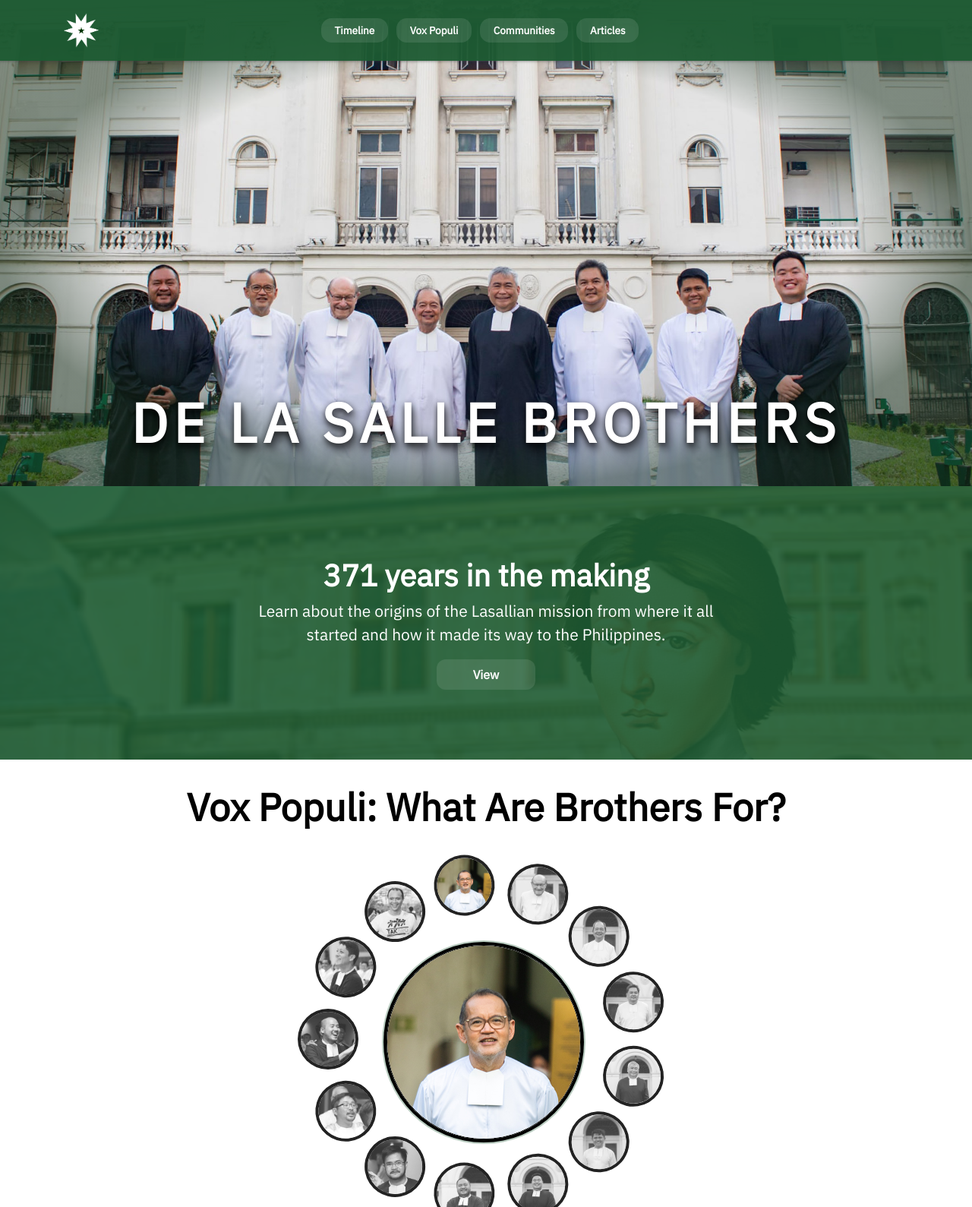
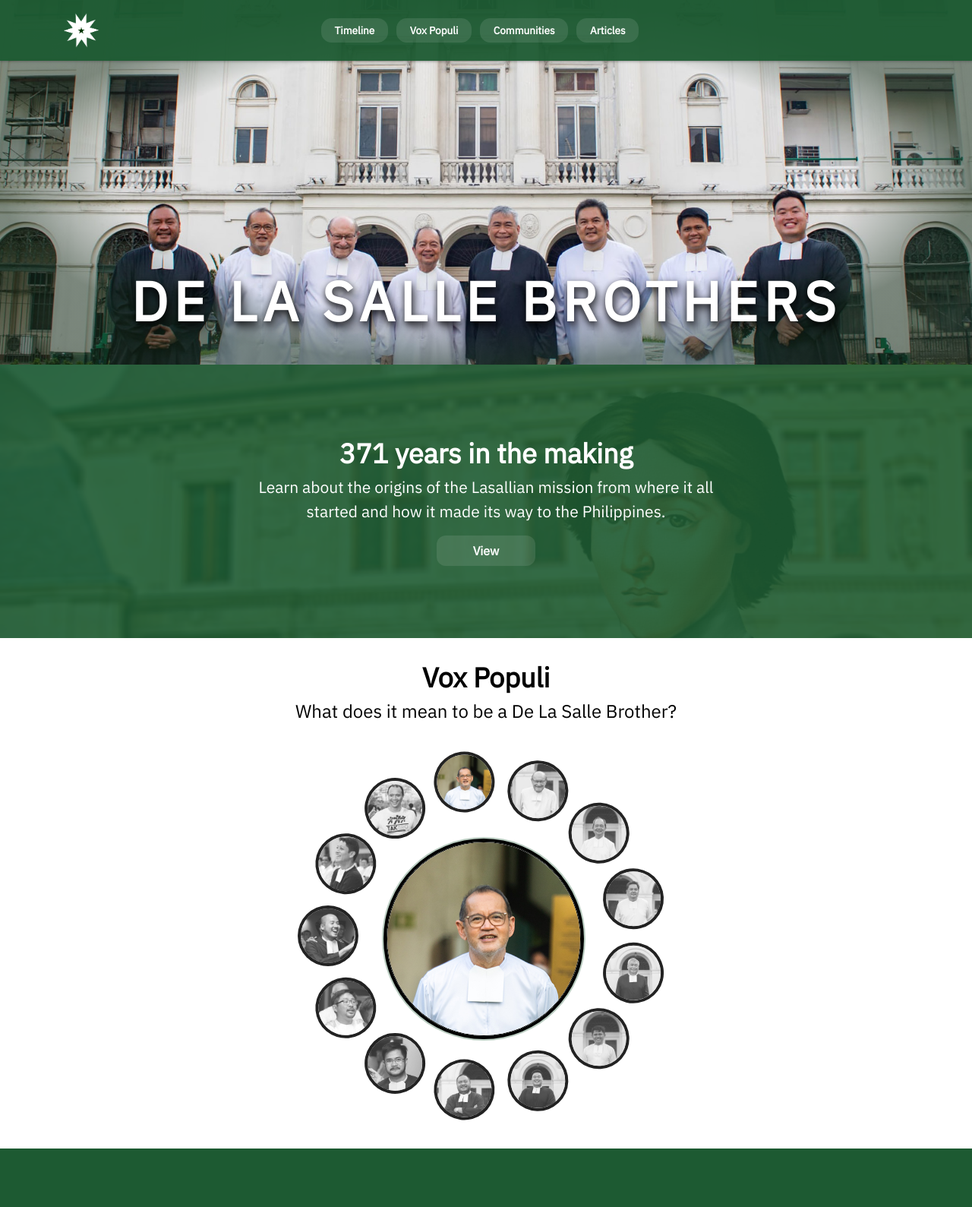
Before and after one commit to ganmatthew/tls-brothers, a PHP site: page / in a window 1280 px wide. Shown: the top 1589 px of the page at 76% size. Run offline with PHP 8.4, Linux system fonts and the light colour scheme.

Commit message:
Font size adjustments + vox title wording

```diff
--- a/css/css.css
+++ b/css/css.css
@@ -229,7 +229,6 @@ header div.header-bg {
     background-image: url(/assets/ls-brothers.jpg);
     background-position: center;
     background-size: cover;
-    background-fit: cover;
 }
 
 header div.header-bg a {
@@ -262,7 +261,7 @@ header div.background {
     display: flex;
     justify-content: center;
     align-items: flex-end;
-    height: 40em;
+    height: 30em;
     /*background-color: rgba(29, 90, 50, 0.3);*/
     background: radial-gradient(50% 50% at 50% 50%, rgba(255, 255, 255, 0) 75%, rgba(26, 50, 29, 0.5) 100%);
     margin: 0%;
@@ -309,6 +308,10 @@ header div.background {
     background-repeat: no-repeat;
     background-size: cover;
     height: 45vh;
+}
+
+.timeline-section h1 {
+    font-size: 36px;
 }
 
 .timeline-section p {
@@ -542,7 +545,7 @@ body .vox-carousel{
     padding-right: calc(var(--bs-gutter-x) * .55);
     position: relative;
     width: 100%;
-    height: 40rem;
+    height: 42rem;
 }
 
 .vox-carousel .vox-icon {
@@ -650,8 +653,17 @@ body .vox-carousel{
 }
 
 h2.vox-title {
-    font-size: 3.15em;
     color: #000!important;
+    line-height: 40px;
+}
+
+h2.vox-title span.upper-vox {
+    font-size: 36px;
+}
+
+h2.vox-title span.lower-vox {
+    font-size: 24px;
+    font-weight: 500;
 }
 
 @media only screen and (max-width: 767px) {
@@ -912,6 +924,10 @@ body .comm_carousel{
     align-content: center;
 }
 
+.article h1 {
+    font-size: 36px;
+}
+
 .article-pad {
     padding-top: 2.5rem!important;
     padding-bottom: 2.5rem!important;
@@ -975,7 +991,7 @@ footer {
     /*background: #1D5A32;*/
     background-image: linear-gradient(rgba(29, 90, 50, 0.8), rgba(29, 90, 50, 0.95)), url(/assets/dlsu-memorial-garden.jpg);
     background-size: cover;
-    background-position: 0% 65%;
+    background-position: 0% 60%;
     object-fit: cover;
     color: white;
     padding-top: 5rem;
--- a/php/components/vox.php
+++ b/php/components/vox.php
@@ -2,7 +2,10 @@
 
     <div class="container vox-textBx">
         <div class="pb-6 px-auto mx-auto justify-content-center align-items-center text-center">
-            <h2 class="vox-title mb-3"><strong>Vox Populi: What Are Brothers For?</strong></h2>
+            <h2 class="vox-title mb-3">
+                <span class="upper-vox">Vox Populi</span><br>
+                <span class="lower-vox">What does it mean to be a De La Salle Brother?</span>
+            </h2>
         </div>
     </div>
 
```
